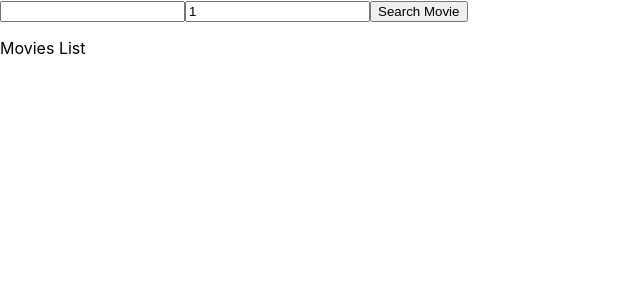
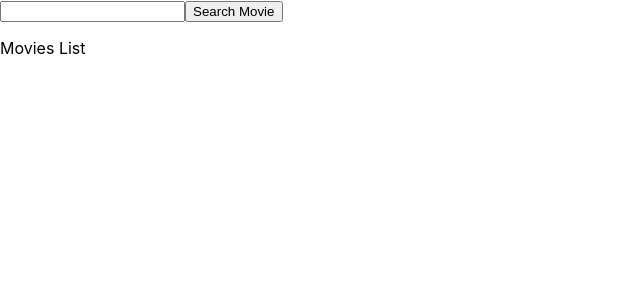
Before and after one commit to berliners1/react-movie-search, a React (Create React App) app in the folder frontend/react-movie-search/: page / in a window 1280 px wide. Shown: the top 300 px of the page, without its empty margins (0-640 px from the left). Built offline with nearby package versions, Linux system fonts and the light colour scheme.

Commit message:
Rename Controls to SearchControls and move pagination settings to inside MoviesList for after successful fetch

```diff
--- a/frontend/react-movie-search/src/App.js
+++ b/frontend/react-movie-search/src/App.js
@@ -1,6 +1,6 @@
 import React, { useState } from 'react';
 import './App.css';
-import Controls from './components/Controls';
+import SearchControls from './components/SearchControls';
 import MoviesList from './components/MoviesList';
 import MovieDetails from './components/MovieDetails';
 
@@ -11,16 +11,15 @@ function App() {
     const[showMoviesList, setShowMoviesList] = useState(false);
 
     //get data from Controls to send to MoviesList
-    function addNewDataHandler(title, pagenum){
+    function addNewDataHandler(title){
       setSearchedMovieName(title);
-      setSearchedMoviePage(pagenum);
       setShowMoviesList(true);
     }
 
   return (
     <>
-      <Controls childToParent={addNewDataHandler} />
-      {showMoviesList && <MoviesList title={searchedMovieName} pagenum={searchedMoviePage} />}
+      <SearchControls childToParent={addNewDataHandler} />
+      {showMoviesList && <MoviesList title={searchedMovieName} />}
       <MovieDetails />
     </>
   );
--- a/frontend/react-movie-search/src/components/MoviesList.js
+++ b/frontend/react-movie-search/src/components/MoviesList.js
@@ -4,9 +4,9 @@ function MoviesList(props) {
   const [error, setError] = useState(null);
   const [isLoaded, setIsLoaded] = useState(false);
   const [items, setItems] = useState([]);
-
+  const [pagenum, setPagenum] = useState(1);
   useEffect(() => {
-    fetch(`http://localhost:5000/api/s=${props.title}&page=${props.pagenum}`)
+    fetch(`http://localhost:5000/api/s=${props.title}&page=${pagenum}`)
       .then(res => res.json())
       .then(
         (result) => {
@@ -22,7 +22,9 @@ function MoviesList(props) {
           setError(error);
         }
       )
-  }, [props.title, props.pagenum])
+  }, [props.title, pagenum])
+
+  const onChangePagenum = event => setPagenum(event.target.value);
 
   if (error) {
     return <div>Error - could not search with these queries.</div>;
@@ -33,6 +35,9 @@ function MoviesList(props) {
   } else {
     return (
       <>
+      <div className="search-controls">
+        <input type="number" value={pagenum} onChange={onChangePagenum} />
+      </div>
       <ul>
         {items.map(item => (
           <li key={item.imdbID}>
--- a/frontend/react-movie-search/src/components/Controls.js
+++ b/frontend/react-movie-search/src/components/SearchControls.js
@@ -1,27 +1,24 @@
 import React, { useState } from 'react';
 
-function Controls(props) {
+function SearchControls(props) {
     const [title, setTitle] = useState('');
-    const [pagenum, setPagenum] = useState(1);
 
     const onChangeTitle = event => setTitle(event.target.value);
-    const onChangePagenum = event => setPagenum(event.target.value);
 
     //Pass API data to MoviesList here:
     function passApiData(event){
         event.preventDefault();
-        props.childToParent(title, pagenum);
+        props.childToParent(title);
     }
 
     return (
         <>
         <form onSubmit={passApiData}>
             <input type="text" value={title} onChange={onChangeTitle} />
-            <input type="number" value={pagenum} onChange={onChangePagenum} />
             <button type="submit">Search Movie</button>
         </form>
         </>
     );
 }
 
-export default Controls;
+export default SearchControls;
```
